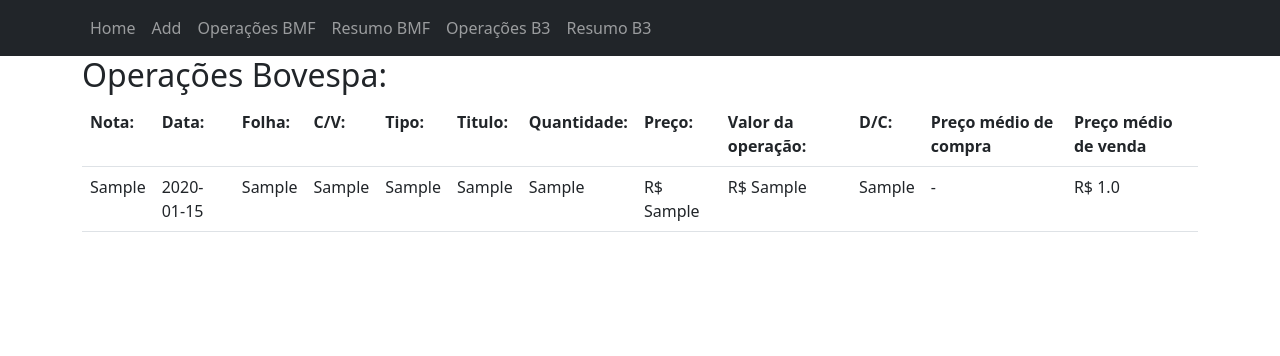
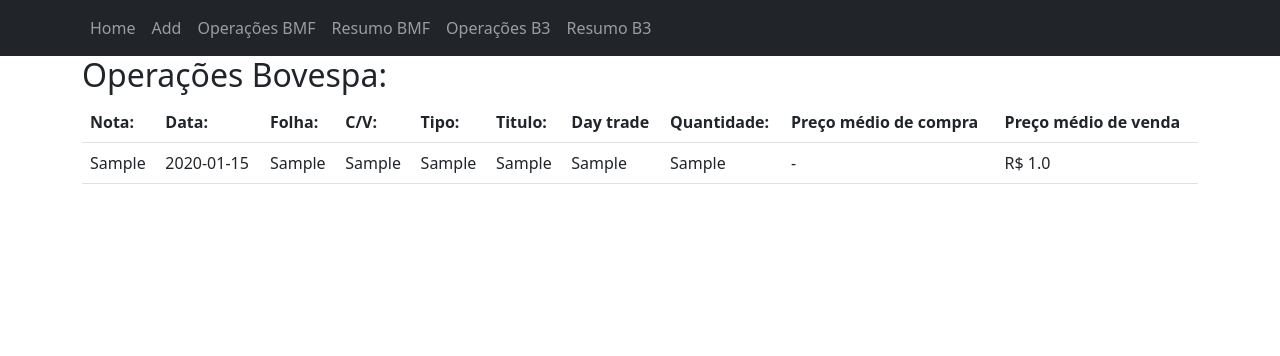
Before and after one commit to balaios/notas_corretagem, a Flask app: page /operacoesb3 in a window 1280 px wide. Shown: the top 356 px of the page. Run offline with Flask 2, Linux system fonts and the light colour scheme; tables that the repository leaves empty hold one stand-in row (values such as "Sample post").

Commit message:
Removendo itens no html.

```diff
--- a/notas_corretagem/templates/bovespa/operaçõesb3.html
+++ b/notas_corretagem/templates/bovespa/operaçõesb3.html
@@ -11,10 +11,8 @@
         <th>C/V:</th>
         <th>Tipo:</th>
         <th>Titulo:</th>
+        <th>Day trade</th>
         <th>Quantidade:</th>
-        <th>Preço:</th>
-        <th>Valor da operação:</th>
-        <th>D/C:</th>
         <th>Preço médio de compra</th>
         <th>Preço médio de venda</th>
     </tr>
@@ -26,10 +24,8 @@
             <td>{{ operação.cv }}</td>
             <td>{{ operação.tipo_mercado }}</td>
             <td>{{ operação.especificação_título }}</td>
+            <td>{{ operação.obs }}</td>
             <td>{{ operação.quantidade }}</td>
-            <td>R$ {{ operação.preço_ajuste }}</td>
-            <td>R$ {{ operação.valor_operação }}</td>
-            <td>{{ operação.dc }}</td>
             {% if operação.cv == "C" %}
                 <td>R$ {{ operação.preço_médio_compra|round(2) }}</td>
                 <td> - </td>
--- a/notas_corretagem/templates/bovespa/resumob3.html
+++ b/notas_corretagem/templates/bovespa/resumob3.html
@@ -11,7 +11,6 @@
         <th>Vendas à vista:</th>
         <th>Compras à vista:</th>
         <th>Taxa de liquidação:</th>
-        <th>Taxa de Registro:</th>
         <th>Emolumentos:</th>
         <th>I.R.R.F:</th>
         <th>Valor:</th>
@@ -25,7 +24,6 @@
                 <td>R$ {{ folha.vendas_vista }}</td>
                 <td>R$ {{ folha.compras_vista }}</td>
                 <td>R$ {{ folha.taxa_liquidação }}</td>
-                <td>R$ {{ folha.taxa_registro }}</td>
                 <td>R$ {{ folha.emolumentos }}</td>
                 <td>R$ {{ folha.irrf }}</td>
                 <td>R$ {{ folha.líquido }}</td>
```
